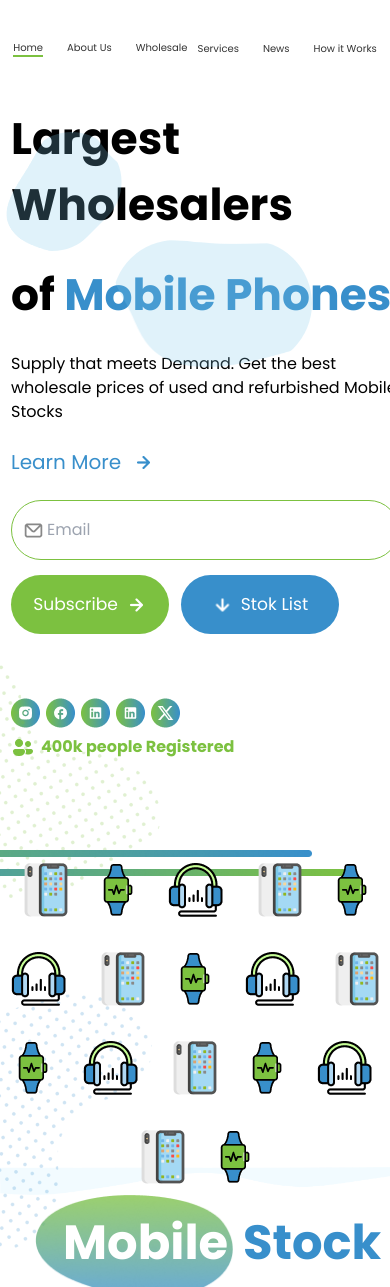
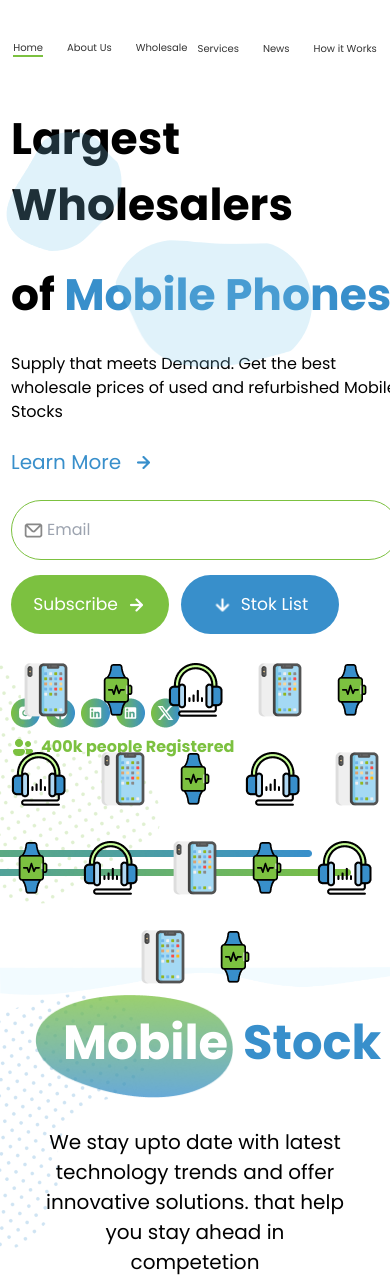
Before and after one commit to Talhamalik495/Task, a React (Vite) app: page / in a window 390 px wide. Shown: the top 1287 px of the page. Built offline with nearby package versions, Linux system fonts and the light colour scheme.

Commit message:
update app.css

```diff
--- a/src/App.css
+++ b/src/App.css
@@ -151,7 +151,7 @@
 }
 @media screen and (max-width:430px){
   .setmokup{
-    margin-top: 200px;
+    margin-top: 0px;
     margin-bottom: 80px;
 
   }
```
